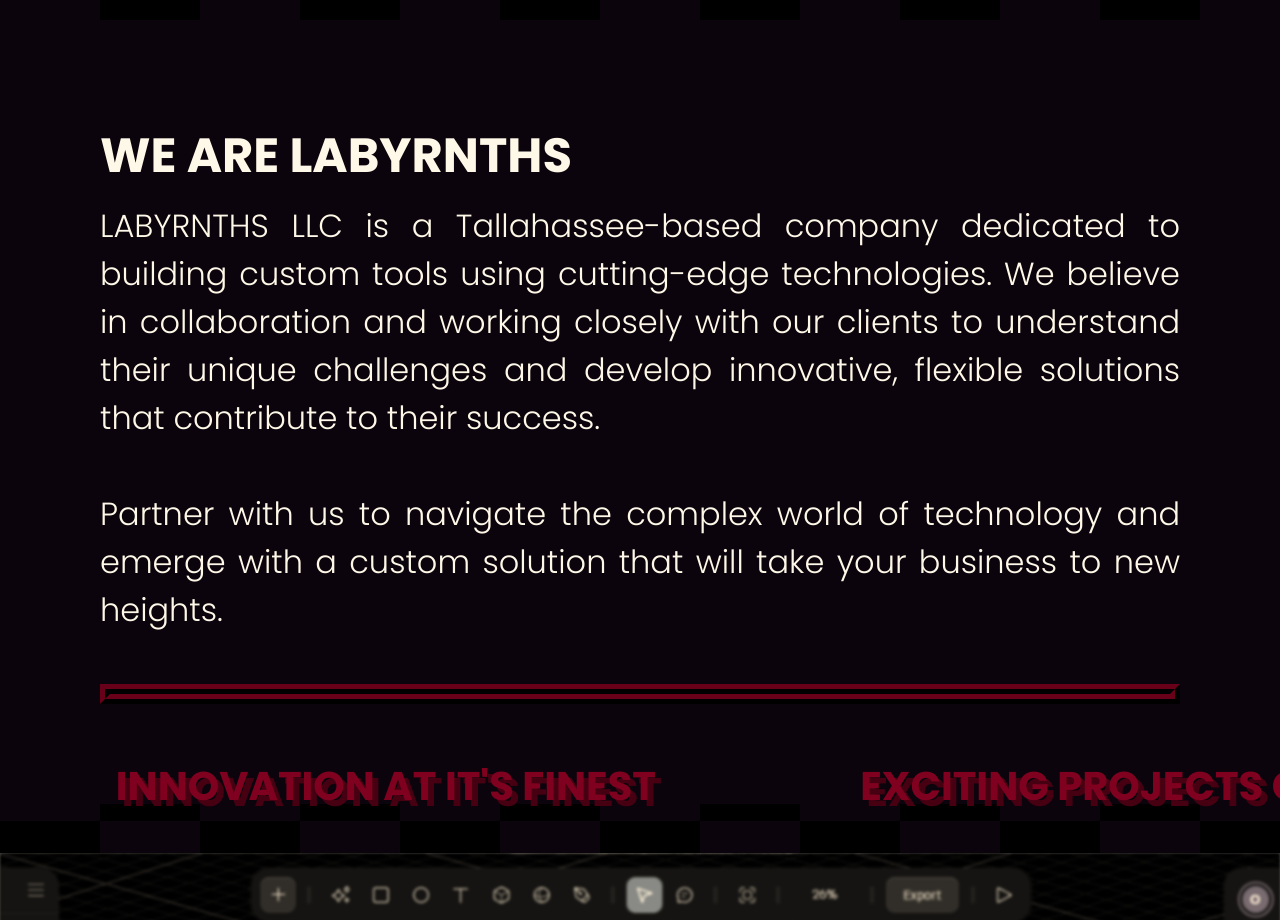
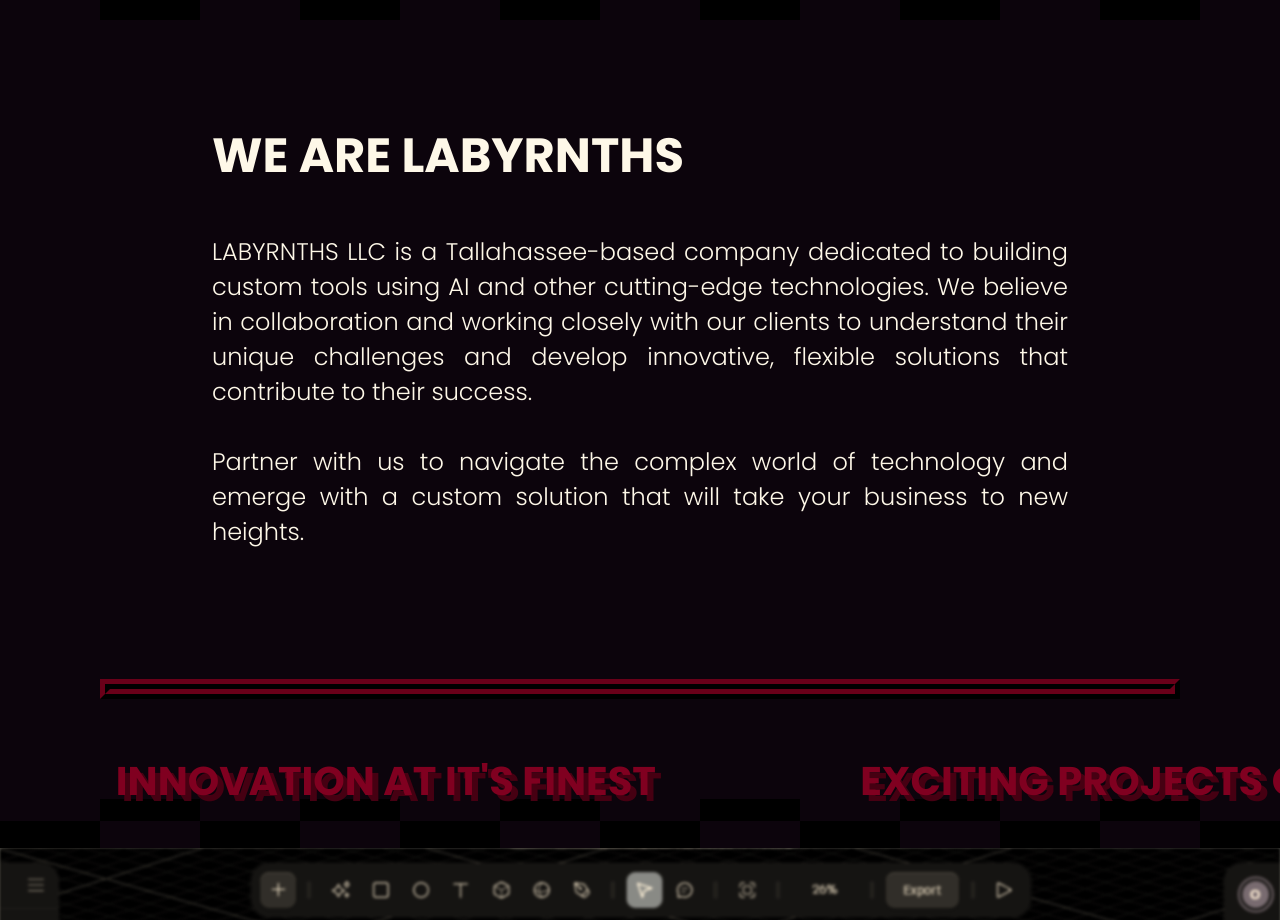
Before and after one commit to OrionQualls/OrionQualls, a plain HTML site: page index.html in a window 1280 px wide. Shown: the part 879-1799 px from the top of the page. Drawn offline with Linux system fonts and the light colour scheme; grey boxes are pictures that could not be loaded.

```diff
--- a/index.html
+++ b/index.html
@@ -62,7 +62,7 @@
     <section class="sec" id="about">
         <h2>WE ARE LABYRNTHS</h2>
 
-        <p>LABYRNTHS LLC is a Tallahassee-based company dedicated to building custom tools using cutting-edge technologies.
+        <p>LABYRNTHS LLC is a Tallahassee-based company dedicated to building custom tools using AI and other cutting-edge technologies.
             We believe in collaboration and working closely with our clients to understand their unique challenges and develop innovative, flexible solutions that contribute to their success.
         <br></br>
             Partner with us to navigate the complex world of technology and emerge with a custom solution that will take your business to new heights.</p>
--- a/style.css
+++ b/style.css
@@ -322,13 +322,19 @@ header {
     font-size: 3rem;
     color: #fef8e8;
     margin-bottom: 0.625rem;
+    padding-left: 7rem;
+    padding-right: 6rem;
+    padding-bottom: 2rem;
 }
 
 .sec p {
-    font-size: 2rem;
+    font-size: 1.5rem;
     color: #fef8e8;
     font-weight: 300;
     margin: 0 auto;
+    padding-left: 7rem;
+    padding-right: 7rem;
+    padding-bottom: 5rem;
     text-align: justify;
 }
 
```
